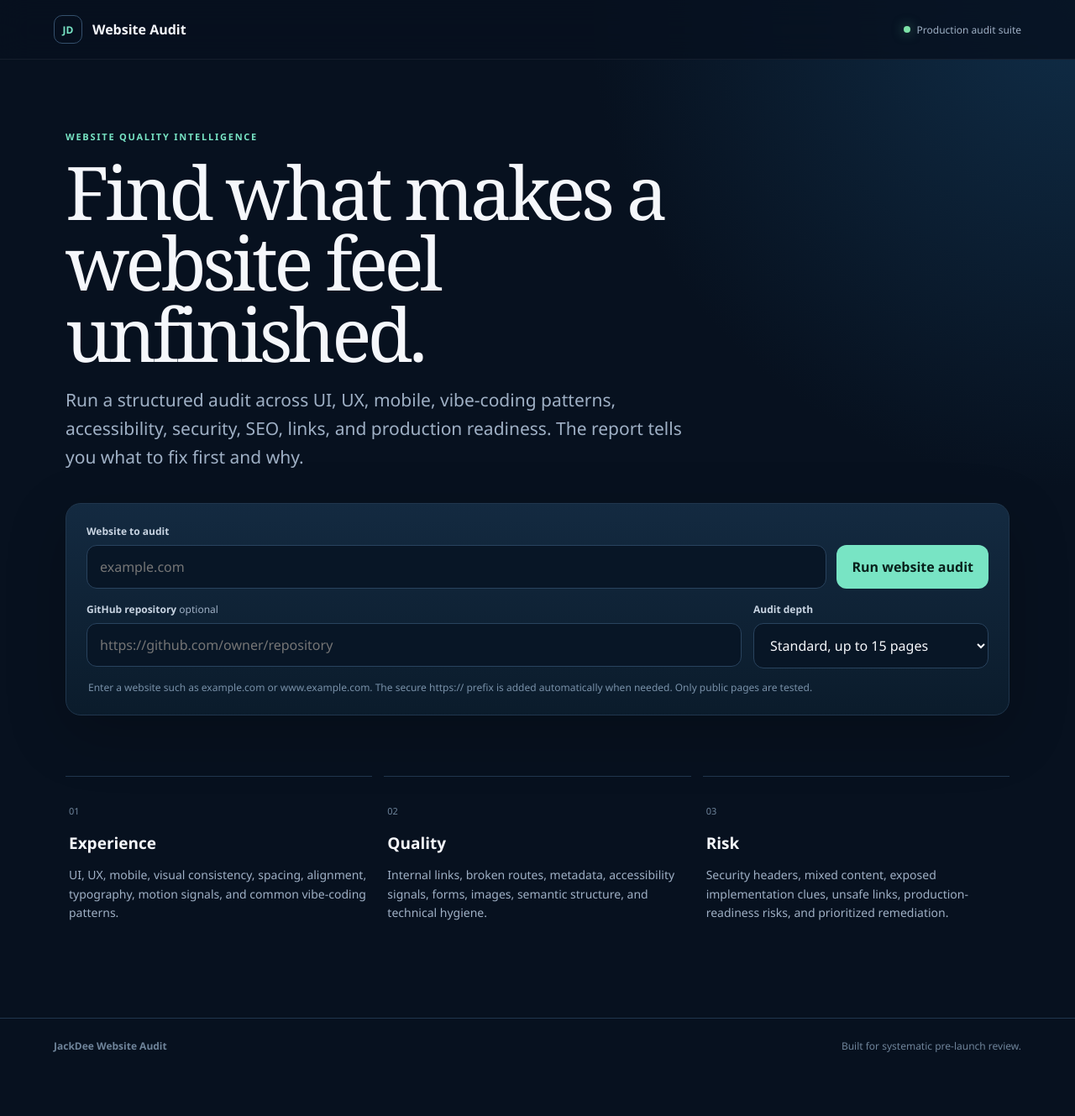
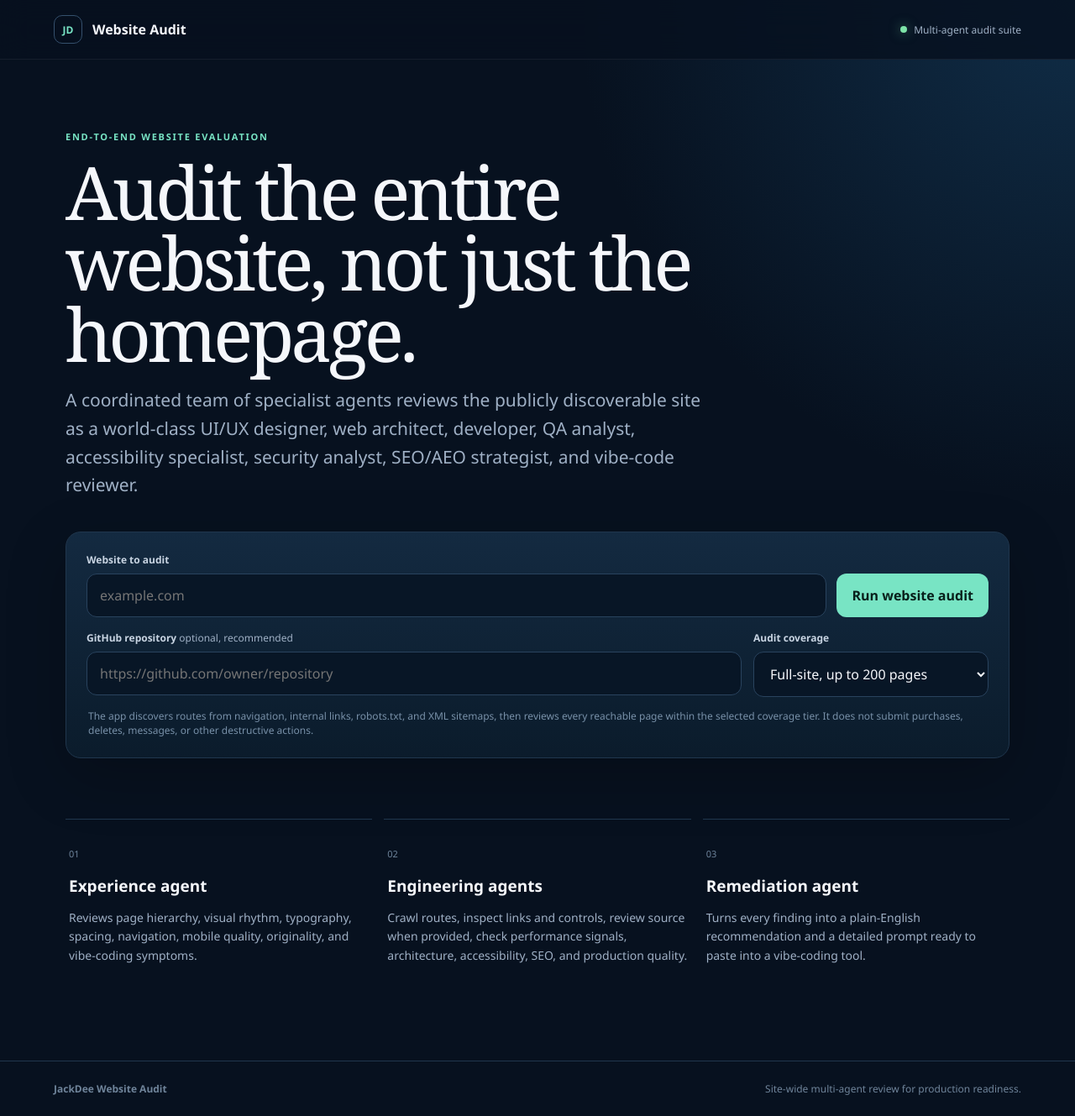
Before and after one commit to mrjackdee/JackDeeWebsiteAudit, a Next.js app: page / in a window 1280 px wide. Shown: the whole page at 84% size. Before the commit the page ends 1278 px from the top, so only its background shows below. Built offline with nearby package versions, Linux system fonts and the light colour scheme.

Commit message:
Redesign results for sitewide agent findings and remediation prompts

```diff
--- a/app/page.tsx
+++ b/app/page.tsx
@@ -9,6 +9,31 @@ type Finding = {
   detail: string;
   recommendation: string;
   page?: string;
+  agent?: string;
+  evidence?: string;
+  prompt?: string;
+};
+
+type Coverage = {
+  discoveredPages: number;
+  auditedPages: number;
+  linksChecked: number;
+  sectionsReviewed: number;
+  formsReviewed: number;
+  buttonsReviewed: number;
+  sitemapPagesFound: number;
+  truncated: boolean;
+  limitations: string[];
+};
+
+type PageResult = {
+  url: string;
+  status: number;
+  title: string;
+  sections?: number;
+  links?: number;
+  buttons?: number;
+  forms?: number;
 };
 
 type AuditResult = {
@@ -18,237 +43,156 @@ type AuditResult = {
   linksChecked: number;
   scores: Record<string, number>;
   findings: Finding[];
-  pages: { url: string; status: number; title: string }[];
+  pages: PageResult[];
   summary: string;
+  positives?: string[];
+  coverage?: Coverage;
 };
 
-const scoreOrder = [
-  'UI Design',
-  'User Experience',
-  'Mobile',
-  'Vibe-Code Quality',
-  'Accessibility',
-  'Security',
-  'SEO/AEO',
-  'Technical Quality',
-  'Performance',
-  'Production Readiness',
-];
+const scoreOrder = ['UI Design','User Experience','Mobile','Vibe-Code Quality','Accessibility','Security','SEO/AEO','Technical Quality','Performance','Production Readiness'];
 
 export default function Home() {
   const [url, setUrl] = useState('');
   const [repoUrl, setRepoUrl] = useState('');
-  const [depth, setDepth] = useState('standard');
+  const [depth, setDepth] = useState('deep');
   const [running, setRunning] = useState(false);
   const [error, setError] = useState('');
   const [result, setResult] = useState<AuditResult | null>(null);
+  const [copied, setCopied] = useState<number | null>(null);
 
-  const critical = useMemo(
-    () => result?.findings.filter((f) => f.priority === 'P0' || f.priority === 'P1') ?? [],
-    [result]
-  );
+  const critical = useMemo(() => result?.findings.filter((f) => f.priority === 'P0' || f.priority === 'P1') ?? [], [result]);
 
   async function runAudit(e: React.FormEvent) {
-    e.preventDefault();
-    setError('');
-    setResult(null);
-    setRunning(true);
-
+    e.preventDefault(); setError(''); setResult(null); setRunning(true); setCopied(null);
     try {
-      const response = await fetch('/api/audit', {
-        method: 'POST',
-        headers: { 'Content-Type': 'application/json' },
-        body: JSON.stringify({ url, repoUrl, depth }),
-      });
+      const response = await fetch('/api/audit', { method:'POST', headers:{'Content-Type':'application/json'}, body:JSON.stringify({ url, repoUrl, depth }) });
       const data = await response.json();
       if (!response.ok) throw new Error(data.error || 'The audit could not be completed.');
       setResult(data);
-    } catch (err) {
-      setError(err instanceof Error ? err.message : 'The audit could not be completed.');
-    } finally {
-      setRunning(false);
-    }
+    } catch (err) { setError(err instanceof Error ? err.message : 'The audit could not be completed.'); }
+    finally { setRunning(false); }
+  }
+
+  async function copyPrompt(prompt: string, index: number) {
+    await navigator.clipboard.writeText(prompt);
+    setCopied(index);
+    window.setTimeout(() => setCopied(current => current === index ? null : current), 1800);
   }
 
   function downloadJson() {
     if (!result) return;
-    const blob = new Blob([JSON.stringify(result, null, 2)], { type: 'application/json' });
-    const link = document.createElement('a');
-    link.href = URL.createObjectURL(blob);
-    link.download = `website-audit-${new Date().toISOString().slice(0, 10)}.json`;
-    link.click();
-    URL.revokeObjectURL(link.href);
+    const blob = new Blob([JSON.stringify(result, null, 2)], { type:'application/json' });
+    const link=document.createElement('a'); link.href=URL.createObjectURL(blob); link.download=`website-audit-${new Date().toISOString().slice(0,10)}.json`; link.click(); URL.revokeObjectURL(link.href);
   }
 
   function downloadCsv() {
     if (!result) return;
-    const rows = [
-      ['Priority', 'Category', 'Title', 'Page', 'Finding', 'Recommendation'],
-      ...result.findings.map((f) => [f.priority, f.category, f.title, f.page || '', f.detail, f.recommendation]),
-    ];
-    const csv = rows.map((row) => row.map((v) => `"${String(v).replaceAll('"', '""')}"`).join(',')).join('\n');
-    const blob = new Blob([csv], { type: 'text/csv;charset=utf-8' });
-    const link = document.createElement('a');
-    link.href = URL.createObjectURL(blob);
-    link.download = `website-audit-${new Date().toISOString().slice(0, 10)}.csv`;
-    link.click();
-    URL.revokeObjectURL(link.href);
+    const rows=[['Priority','Agent','Category','Title','Page','Finding','Evidence','Recommendation','Vibe-code remediation prompt'],...result.findings.map(f=>[f.priority,f.agent||'',f.category,f.title,f.page||'',f.detail,f.evidence||'',f.recommendation,f.prompt||''])];
+    const csv=rows.map(row=>row.map(v=>`"${String(v).replaceAll('"','""')}"`).join(',')).join('\n');
+    const blob=new Blob([csv],{type:'text/csv;charset=utf-8'}); const link=document.createElement('a'); link.href=URL.createObjectURL(blob); link.download=`website-audit-${new Date().toISOString().slice(0,10)}.csv`; link.click(); URL.revokeObjectURL(link.href);
   }
 
   return (
     <main>
       <header className="topbar">
-        <a className="brand" href="#top" aria-label="JackDee Website Audit home">
-          <span className="brandMark">JD</span>
-          <span>Website Audit</span>
-        </a>
-        <span className="statusPill"><i /> Production audit suite</span>
+        <a className="brand" href="#top" aria-label="JackDee Website Audit home"><span className="brandMark">JD</span><span>Website Audit</span></a>
+        <span className="statusPill"><i /> Multi-agent audit suite</span>
       </header>
 
       <section className="hero" id="top">
-        <div className="eyebrow">Website quality intelligence</div>
-        <h1>Find what makes a website feel unfinished.</h1>
-        <p className="heroCopy">
-          Run a structured audit across UI, UX, mobile, vibe-coding patterns, accessibility, security,
-          SEO, links, and production readiness. The report tells you what to fix first and why.
-        </p>
+        <div className="eyebrow">End-to-end website evaluation</div>
+        <h1>Audit the entire website, not just the homepage.</h1>
+        <p className="heroCopy">A coordinated team of specialist agents reviews the publicly discoverable site as a world-class UI/UX designer, web architect, developer, QA analyst, accessibility specialist, security analyst, SEO/AEO strategist, and vibe-code reviewer.</p>
 
         <form className="auditForm" onSubmit={runAudit}>
           <label htmlFor="siteUrl">Website to audit</label>
           <div className="inputRow">
-            <input
-              id="siteUrl"
-              type="text"
-              inputMode="url"
-              required
-              placeholder="example.com"
-              value={url}
-              onChange={(e) => setUrl(e.target.value)}
-              autoComplete="url"
-            />
-            <button className="primaryButton" disabled={running} type="submit">
-              {running ? <><span className="spinner" /> Auditing site</> : 'Run website audit'}
-            </button>
+            <input id="siteUrl" type="text" inputMode="url" required placeholder="example.com" value={url} onChange={e=>setUrl(e.target.value)} autoComplete="url" />
+            <button className="primaryButton" disabled={running} type="submit">{running ? <><span className="spinner" /> Auditing full site</> : 'Run website audit'}</button>
           </div>
-
           <div className="formOptions">
             <div>
-              <label htmlFor="repoUrl">GitHub repository <span>optional</span></label>
-              <input
-                id="repoUrl"
-                type="url"
-                placeholder="https://github.com/owner/repository"
-                value={repoUrl}
-                onChange={(e) => setRepoUrl(e.target.value)}
-              />
+              <label htmlFor="repoUrl">GitHub repository <span>optional, recommended</span></label>
+              <input id="repoUrl" type="url" placeholder="https://github.com/owner/repository" value={repoUrl} onChange={e=>setRepoUrl(e.target.value)} />
             </div>
             <div>
-              <label htmlFor="depth">Audit depth</label>
-              <select id="depth" value={depth} onChange={(e) => setDepth(e.target.value)}>
-                <option value="quick">Quick, up to 5 pages</option>
-                <option value="standard">Standard, up to 15 pages</option>
-                <option value="deep">Deep, up to 30 pages</option>
+              <label htmlFor="depth">Audit coverage</label>
+              <select id="depth" value={depth} onChange={e=>setDepth(e.target.value)}>
+                <option value="quick">Quick review, up to 10 pages</option>
+                <option value="standard">Comprehensive, up to 75 pages</option>
+                <option value="deep">Full-site, up to 200 pages</option>
               </select>
             </div>
           </div>
-          <p className="formNote">Enter a website such as example.com or www.example.com. The secure https:// prefix is added automatically when needed. Only public pages are tested.</p>
+          <p className="formNote">The app discovers routes from navigation, internal links, robots.txt, and XML sitemaps, then reviews every reachable page within the selected coverage tier. It does not submit purchases, deletes, messages, or other destructive actions.</p>
         </form>
-
         {error && <div className="errorMessage" role="alert"><strong>Audit stopped.</strong> {error}</div>}
       </section>
 
       {!result && !running && (
         <section className="capabilities" aria-label="Audit capabilities">
-          <article><span>01</span><h2>Experience</h2><p>UI, UX, mobile, visual consistency, spacing, alignment, typography, motion signals, and common vibe-coding patterns.</p></article>
-          <article><span>02</span><h2>Quality</h2><p>Internal links, broken routes, metadata, accessibility signals, forms, images, semantic structure, and technical hygiene.</p></article>
-          <article><span>03</span><h2>Risk</h2><p>Security headers, mixed content, exposed implementation clues, unsafe links, production-readiness risks, and prioritized remediation.</p></article>
+          <article><span>01</span><h2>Experience agent</h2><p>Reviews page hierarchy, visual rhythm, typography, spacing, navigation, mobile quality, originality, and vibe-coding symptoms.</p></article>
+          <article><span>02</span><h2>Engineering agents</h2><p>Crawl routes, inspect links and controls, review source when provided, check performance signals, architecture, accessibility, SEO, and production quality.</p></article>
+          <article><span>03</span><h2>Remediation agent</h2><p>Turns every finding into a plain-English recommendation and a detailed prompt ready to paste into a vibe-coding tool.</p></article>
         </section>
       )}
 
       {running && (
-        <section className="runningPanel" aria-live="polite">
-          <div className="scanLine" />
-          <div>
-            <span className="kicker">Audit in progress</span>
-            <h2>Inspecting the site systematically</h2>
-            <p>Discovering pages, checking links, reading page structure, evaluating security headers, and scoring quality signals.</p>
-          </div>
-        </section>
+        <section className="runningPanel" aria-live="polite"><div className="scanLine"/><div><span className="kicker">Multi-agent audit in progress</span><h2>Discovering and reviewing the complete public site</h2><p>Reading sitemaps and navigation, crawling internal routes, inventorying sections/forms/buttons, validating links, and running specialist quality reviews page by page.</p></div></section>
       )}
 
       {result && (
         <section className="report">
           <div className="reportHeader">
-            <div>
-              <span className="kicker">Audit complete</span>
-              <h2>{new URL(result.url).hostname}</h2>
-              <p>{result.summary}</p>
-            </div>
-            <div className="reportActions">
-              <button onClick={downloadCsv}>Export CSV</button>
-              <button onClick={downloadJson}>Export JSON</button>
-              <button className="primaryButton" onClick={() => { setResult(null); setUrl(''); }}>New audit</button>
-            </div>
+            <div><span className="kicker">Audit complete</span><h2>{new URL(result.url).hostname}</h2><p>{result.summary}</p></div>
+            <div className="reportActions"><button onClick={downloadCsv}>Export CSV</button><button onClick={downloadJson}>Export JSON</button><button className="primaryButton" onClick={()=>{setResult(null);setUrl('');}}>New audit</button></div>
           </div>
 
-          <div className="scoreGrid">
-            {scoreOrder.map((name) => (
-              <article className="scoreCard" key={name}>
-                <span>{name}</span>
-                <strong>{result.scores[name] ?? 0}</strong>
-                <div className="scoreTrack"><i style={{ width: `${result.scores[name] ?? 0}%` }} /></div>
-              </article>
-            ))}
-          </div>
+          {result.coverage && (
+            <section className="coveragePanel">
+              <div className="sectionHeading compact"><span className="kicker">Audit coverage</span><h2>What was actually reviewed</h2></div>
+              <div className="coverageGrid">
+                <div><strong>{result.coverage.auditedPages}</strong><span>pages</span></div>
+                <div><strong>{result.coverage.linksChecked}</strong><span>links</span></div>
+                <div><strong>{result.coverage.sectionsReviewed}</strong><span>content regions</span></div>
+                <div><strong>{result.coverage.formsReviewed}</strong><span>forms</span></div>
+                <div><strong>{result.coverage.buttonsReviewed}</strong><span>buttons</span></div>
+                <div><strong>{result.coverage.sitemapPagesFound}</strong><span>sitemap routes</span></div>
+              </div>
+              {result.coverage.truncated && <div className="coverageWarning"><strong>Coverage limit reached.</strong> The site contains more discoverable content than this audit tier can safely process in one run.</div>}
+              <details className="limitations"><summary>Audit boundaries and limitations</summary>{result.coverage.limitations.map((item,i)=><p key={i}>{item}</p>)}</details>
+            </section>
+          )}
 
-          <div className="reportStats">
-            <span><strong>{result.pagesChecked}</strong> pages checked</span>
-            <span><strong>{result.linksChecked}</strong> links checked</span>
-            <span><strong>{result.findings.length}</strong> findings</span>
-            <span><strong>{critical.length}</strong> launch blockers</span>
-          </div>
+          <div className="scoreGrid">{scoreOrder.map(name=><article className="scoreCard" key={name}><span>{name}</span><strong>{result.scores[name]??0}</strong><div className="scoreTrack"><i style={{width:`${result.scores[name]??0}%`}}/></div></article>)}</div>
+          <div className="reportStats"><span><strong>{result.pagesChecked}</strong> pages checked</span><span><strong>{result.linksChecked}</strong> links checked</span><span><strong>{result.findings.length}</strong> findings</span><span><strong>{critical.length}</strong> launch blockers</span></div>
 
-          <div className="sectionHeading">
-            <span className="kicker">Prioritized findings</span>
-            <h2>What needs attention</h2>
-          </div>
+          {!!result.positives?.length && (
+            <section className="positivePanel"><div className="sectionHeading compact"><span className="kicker">What looks good</span><h2>Strengths worth preserving</h2></div><div className="positiveList">{result.positives.map((item,i)=><div key={i}><span>✓</span><p>{item}</p></div>)}</div></section>
+          )}
 
+          <div className="sectionHeading"><span className="kicker">Prioritized findings</span><h2>What needs to change</h2><p>Each issue identifies who found it, what is wrong, why it matters, and exactly what to ask your vibe-coding tool to fix.</p></div>
           <div className="findings">
-            {result.findings.length === 0 ? (
-              <div className="emptyState">No material issues were detected by the automated checks.</div>
-            ) : result.findings.map((finding, index) => (
+            {result.findings.length===0 ? <div className="emptyState">No material issues were detected by the automated agents.</div> : result.findings.map((finding,index)=>(
               <article className="finding" key={`${finding.title}-${index}`}>
                 <div className={`priority ${finding.priority.toLowerCase()}`}>{finding.priority}</div>
                 <div className="findingBody">
-                  <div className="findingMeta">{finding.category}{finding.page ? ` · ${finding.page}` : ''}</div>
-                  <h3>{finding.title}</h3>
-                  <p>{finding.detail}</p>
-                  <div className="recommendation"><strong>Recommended fix</strong><p>{finding.recommendation}</p></div>
+                  <div className="findingMeta">{finding.agent ? `${finding.agent} · ` : ''}{finding.category}{finding.page ? ` · ${finding.page}` : ''}</div>
+                  <h3>{finding.title}</h3><p>{finding.detail}</p>
+                  {finding.evidence && <div className="evidence"><strong>Evidence</strong><p>{finding.evidence}</p></div>}
+                  <div className="recommendation"><strong>What to change</strong><p>{finding.recommendation}</p></div>
+                  {finding.prompt && <details className="promptBox"><summary>Vibe-code remediation prompt</summary><p className="promptIntro">Copy this entire prompt into your coding tool.</p><pre>{finding.prompt}</pre><button type="button" onClick={()=>copyPrompt(finding.prompt!,index)}>{copied===index?'Copied':'Copy full prompt'}</button></details>}
                 </div>
               </article>
             ))}
           </div>
 
-          <div className="sectionHeading pagesHeading">
-            <span className="kicker">Coverage</span>
-            <h2>Pages inspected</h2>
-          </div>
-          <div className="pageTable" role="table" aria-label="Pages inspected">
-            {result.pages.map((page) => (
-              <div className="pageRow" role="row" key={page.url}>
-                <span className={page.status >= 400 ? 'badStatus' : 'goodStatus'}>{page.status}</span>
-                <span>{page.title || 'Untitled page'}</span>
-                <a href={page.url} target="_blank" rel="noreferrer">{new URL(page.url).pathname || '/'}</a>
-              </div>
-            ))}
-          </div>
+          <div className="sectionHeading pagesHeading"><span className="kicker">Page-by-page coverage</span><h2>Pages inspected</h2></div>
+          <div className="pageTable" role="table" aria-label="Pages inspected">{result.pages.map(page=><div className="pageRow expanded" role="row" key={page.url}><span className={page.status>=400?'badStatus':'goodStatus'}>{page.status}</span><span><strong>{page.title||'Untitled page'}</strong><small>{page.sections??0} regions · {page.links??0} links · {page.buttons??0} buttons · {page.forms??0} forms</small></span><a href={page.url} target="_blank" rel="noreferrer">{new URL(page.url).pathname||'/'}</a></div>)}</div>
         </section>
       )}
 
-      <footer>
-        <strong>JackDee Website Audit</strong>
-        <span>Built for systematic pre-launch review.</span>
-      </footer>
+      <footer><strong>JackDee Website Audit</strong><span>Site-wide multi-agent review for production readiness.</span></footer>
     </main>
   );
 }
```
